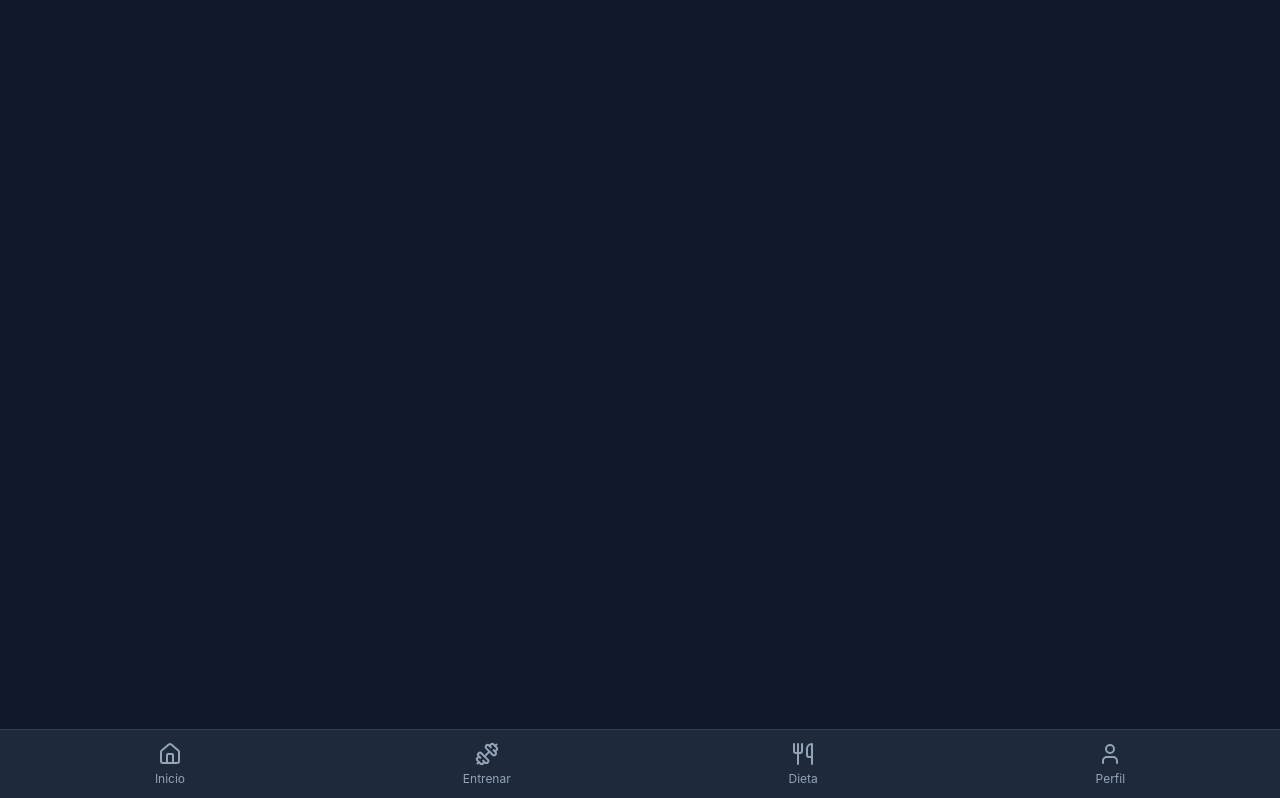
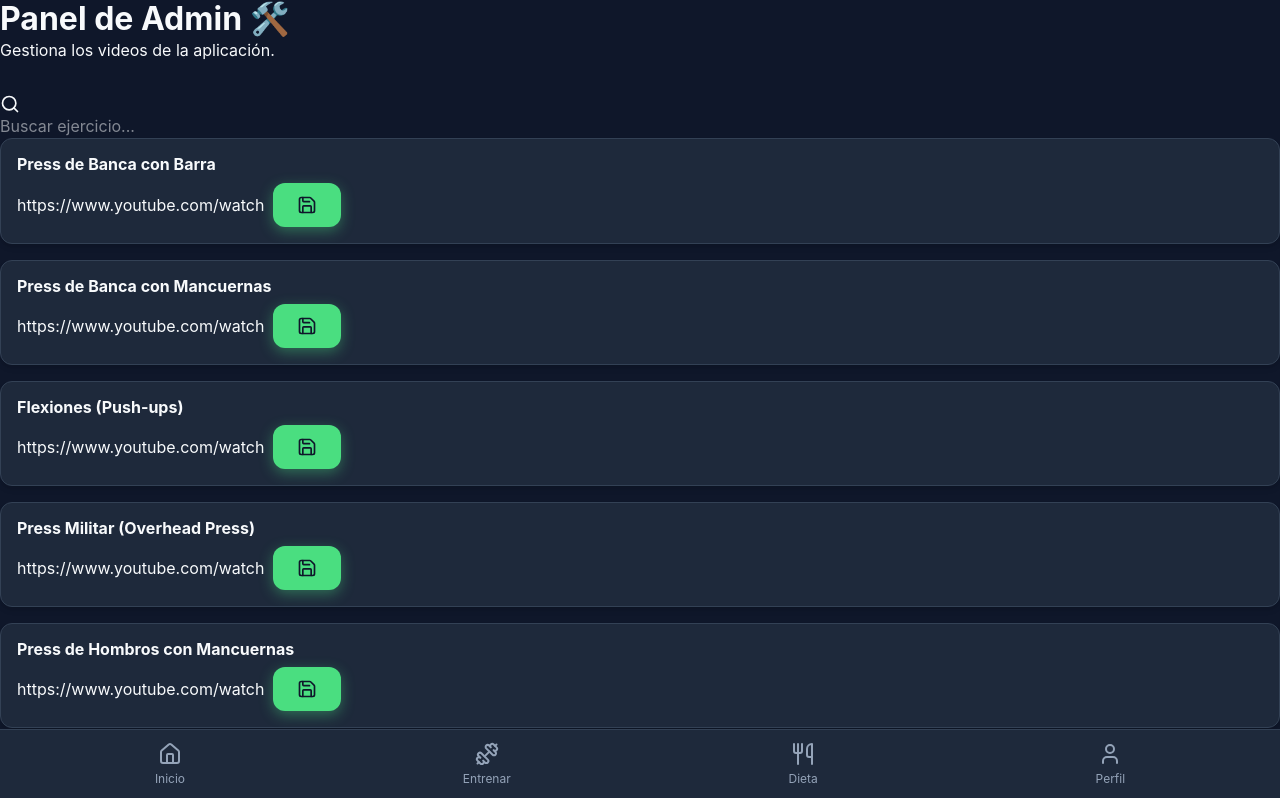
Before and after one commit to rluqui/level-up-gym, a React (Vite) app: page /admin in a window 1280 px wide. Shown: the top 798 px of the page. Built offline with nearby package versions, Linux system fonts and the light colour scheme; no server answers; the database is empty.

Commit message:
Fix UI overlap issue and add Admin Panel route

```diff
--- a/src/App.jsx
+++ b/src/App.jsx
@@ -6,6 +6,7 @@ import WorkoutDetail from './pages/WorkoutDetail';
 import Nutrition from './pages/Nutrition';
 import Profile from './pages/Profile';
 import Login from './pages/Login';
+import Admin from './pages/Admin';
 import Navigation from './components/BottomNavigation';
 
 function App() {
@@ -21,6 +22,7 @@ function App() {
           <Route path="/nutrition" element={<Nutrition />} />
           <Route path="/profile" element={<Profile />} />
           <Route path="/login" element={<Login />} />
+          <Route path="/admin" element={<Admin />} />
         </Routes>
         <Navigation />
       </div>
--- /dev/null
+++ b/src/pages/Admin.jsx
@@ -0,0 +1,158 @@
+import React, { useState, useEffect } from 'react';
+import { supabase } from '../supabaseClient';
+import { Save, Search, Check, AlertCircle } from 'lucide-react';
+import { exerciseLibrary } from '../data/exerciseLibrary';
+
+const Admin = () => {
+    const [exercises, setExercises] = useState([]);
+    const [loading, setLoading] = useState(true);
+    const [searchTerm, setSearchTerm] = useState('');
+    const [savingId, setSavingId] = useState(null);
+    const [message, setMessage] = useState(null);
+
+    useEffect(() => {
+        fetchExercises();
+    }, []);
+
+    const fetchExercises = async () => {
+        setLoading(true);
+        // 1. Intentar cargar de Supabase
+        const { data: dbExercises, error } = await supabase
+            .from('exercises')
+            .select('*');
+
+        if (error) {
+            console.error('Error cargando ejercicios:', error);
+            // Fallback a local si falla (o está vacío)
+            loadLocalExercises();
+        } else {
+            // Si la BD está vacía, cargamos los locales para "inicializar" la vista
+            if (dbExercises.length === 0) {
+                loadLocalExercises();
+            } else {
+                setExercises(dbExercises);
+            }
+        }
+        setLoading(false);
+    };
+
+    const loadLocalExercises = () => {
+        // Convertir el objeto exerciseLibrary a un array plano
+        const flatList = [];
+        Object.keys(exerciseLibrary).forEach(category => {
+            exerciseLibrary[category].forEach(ex => {
+                flatList.push({ ...ex, category, id: ex.name }); // Usamos nombre como ID temporal
+            });
+        });
+        setExercises(flatList);
+    };
+
+    const handleUpdate = async (exercise) => {
+        setSavingId(exercise.id || exercise.name);
+
+        // Verificar si ya existe en BD por nombre (si venimos de local)
+        const { data: existing } = await supabase
+            .from('exercises')
+            .select('id')
+            .eq('name', exercise.name)
+            .single();
+
+        let result;
+        if (existing) {
+            // Actualizar
+            result = await supabase
+                .from('exercises')
+                .update({ video_url: exercise.videoUrl })
+                .eq('id', existing.id);
+        } else {
+            // Insertar nuevo
+            result = await supabase
+                .from('exercises')
+                .insert([{
+                    name: exercise.name,
+                    video_url: exercise.videoUrl,
+                    category: exercise.category
+                }]);
+        }
+
+        if (result.error) {
+            setMessage({ type: 'error', text: 'Error al guardar.' });
+        } else {
+            setMessage({ type: 'success', text: '¡Guardado correctamente!' });
+            // Recargar para obtener IDs reales si fue inserción
+            fetchExercises();
+        }
+
+        setSavingId(null);
+        setTimeout(() => setMessage(null), 3000);
+    };
+
+    const filteredExercises = exercises.filter(ex =>
+        ex.name.toLowerCase().includes(searchTerm.toLowerCase())
+    );
+
+    return (
+        <div style={{ paddingBottom: '6rem' }}>
+            <header style={{ marginBottom: '2rem' }}>
+                <h1>Panel de Admin 🛠️</h1>
+                <p className="text-muted">Gestiona los videos de la aplicación.</p>
+            </header>
+
+            {message && (
+                <div className={`card animate-fade-in ${message.type === 'error' ? 'border-red-500' : 'border-green-500'}`}
+                    style={{ padding: '1rem', marginBottom: '1rem', backgroundColor: 'var(--color-bg-secondary)' }}>
+                    <div className="flex items-center gap-2">
+                        {message.type === 'success' ? <Check size={20} className="text-success" /> : <AlertCircle size={20} className="text-danger" />}
+                        <span>{message.text}</span>
+                    </div>
+                </div>
+            )}
+
+            <div className="flex gap-2 mb-4">
+                <div className="input-group flex-1">
+                    <Search className="input-icon" size={20} />
+                    <input
+                        type="text"
+                        placeholder="Buscar ejercicio..."
+                        className="input-field"
+                        value={searchTerm}
+                        onChange={(e) => setSearchTerm(e.target.value)}
+                    />
+                </div>
+            </div>
+
+            <div className="flex flex-col gap-4">
+                {loading ? (
+                    <p>Cargando ejercicios...</p>
+                ) : (
+                    filteredExercises.map((ex, index) => (
+                        <div key={index} className="card">
+                            <h4 style={{ marginBottom: '0.5rem' }}>{ex.name}</h4>
+                            <div className="flex gap-2">
+                                <input
+                                    type="text"
+                                    className="input-field"
+                                    defaultValue={ex.videoUrl || ex.video_url}
+                                    placeholder="https://youtube.com/..."
+                                    onChange={(e) => {
+                                        ex.videoUrl = e.target.value; // Mutación local simple para el ejemplo
+                                        ex.video_url = e.target.value;
+                                    }}
+                                />
+                                <button
+                                    className="btn btn-primary"
+                                    disabled={savingId === (ex.id || ex.name)}
+                                    onClick={() => handleUpdate(ex)}
+                                >
+                                    {savingId === (ex.id || ex.name) ? '...' : <Save size={20} />}
+                                </button>
+                            </div>
+                        </div>
+                    ))
+                )}
+            </div>
+        </div>
+    );
+};
+
+export default Admin;
--- a/src/pages/WorkoutDetail.jsx
+++ b/src/pages/WorkoutDetail.jsx
@@ -20,7 +20,7 @@ const WorkoutDetail = () => {
     const analysis = !isAi ? analyzeImportedRoutine(workoutData, userProfile) : null;
 
     return (
-        <div style={{ paddingBottom: '2rem' }}>
+        <div style={{ paddingBottom: '100px' }}>
             {/* Header con botón de volver */}
             <div className="flex items-center gap-2" style={{ marginBottom: '1.5rem', marginTop: '1rem' }}>
                 <button
```
